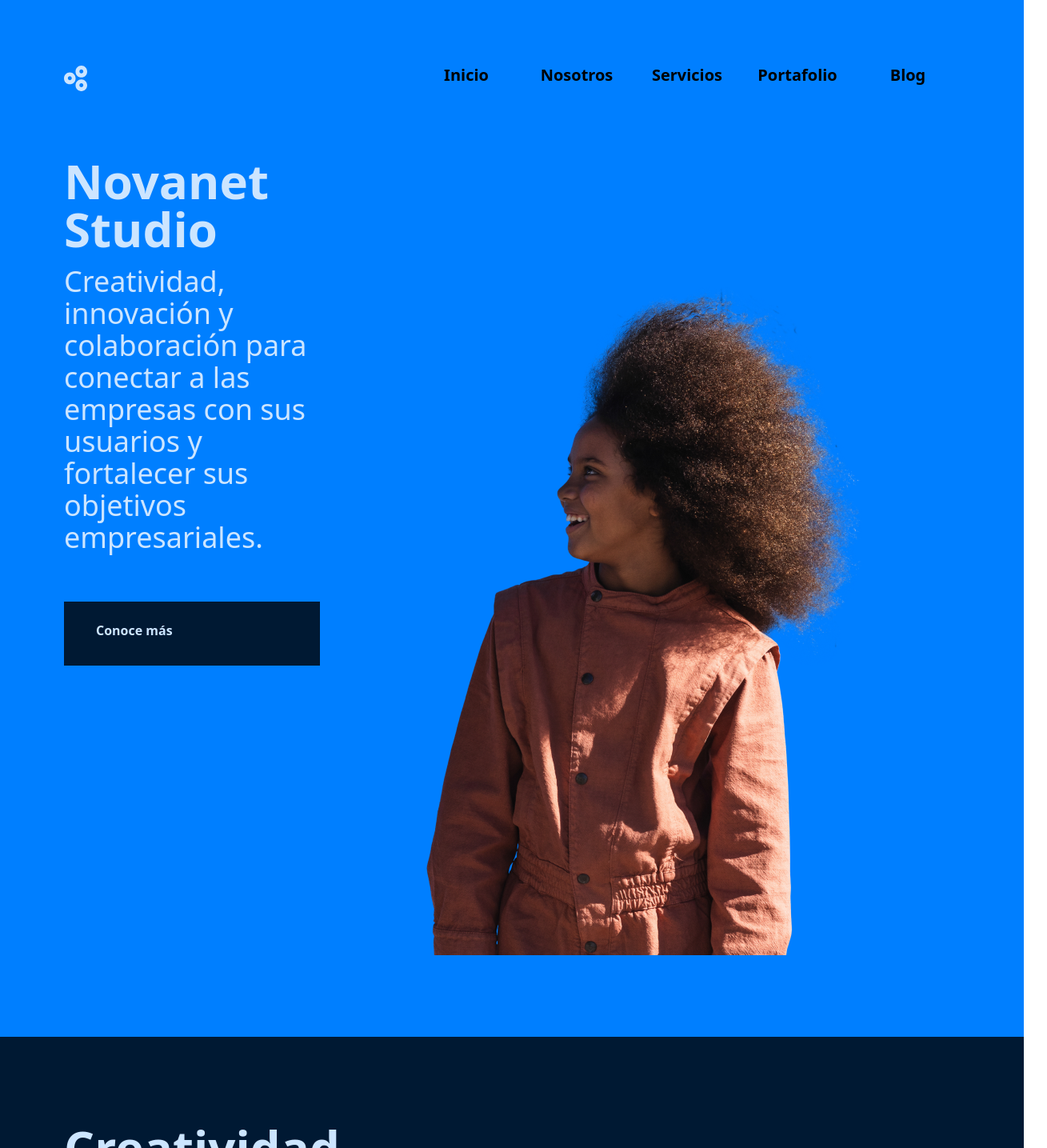
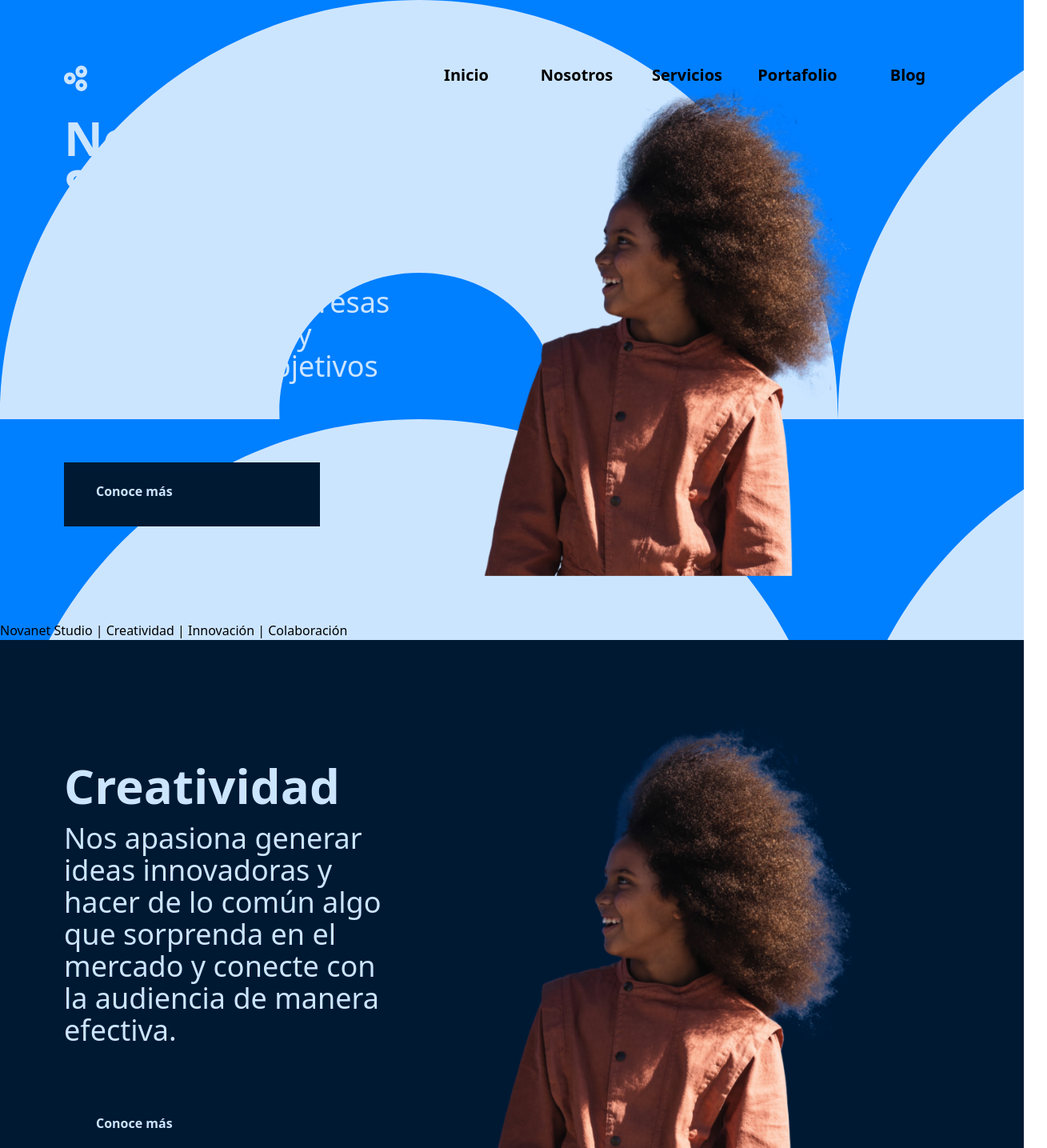
Before and after one commit to Novanet-Studio/novanet-studio, a Nuxt app: page / in a window 1280 px wide. Shown: the top 1435 px of the page at 80% size, 1309 px wide, since content can reach past the window. Built offline with nearby package versions, Linux system fonts and the light colour scheme.

Commit message:
maquetacion general

```diff
--- /dev/null
+++ b/components/app/Footer.vue
@@ -0,0 +1,5 @@
+<template>
+  <footer class="fixed bottom-0">
+    <p>Novanet Studio | Creatividad | Innovación | Colaboración</p>
+  </footer>
+</template>
--- a/components/Header.vue
+++ b/components/app/Header.vue
@@ -1,5 +1,5 @@
 <template>
-  <header class=" w-screen bg-azure sticky px-20 pt-20">
+  <header class="fixed top-0 w-screen bg-transparent px-20 pt-20">
     <nav
       class="mx-auto flex max items-center justify-between "
       aria-label="Global"
@@ -10,8 +10,7 @@
           <span class="sr-only">Your Company</span>
           <img
             class="h-8 w-auto"
-            src="../assets/images/emblema.svg"
-            alt="Logo Blanco"
+            src="~/assets/images/novanet-emblema.svg"
           />
         </a>
       </div>
--- a/components/Section.vue
+++ b/components/home/Section.vue
@@ -1,7 +1,7 @@
 <template>
-  <div class="flex items-center p-20">
+  <section class="w-screen h-screen flex items-center p-20">
     <!-- Contenedor del Texto -->
-    <div class="pb-96 w-7/12 ">
+    <div class="w-7/12">
       <!-- Título -->
       <h2 class="text-6xl text-slate-50 font-bold mb-4">{{ title }}</h2>
 
@@ -16,14 +16,11 @@
     </div>
 
     <!-- Imagen -->
-    <div class="w-5/12 relative z-30">
-      <img src="~/assets/images/vector.svg" class="relative z-30" />
-    </div>
 
     <!-- Vector decorativo debajo de la imagen principal -->
 
-    <img src="~/assets/images/novanet-hero-section.png" alt="Decorative Vector" class="w-full h-full object-cover  " />
-  </div>
+    <img src="~/assets/images/novanet-hero-section.png" alt="Decorative Vector" class="relative w-full h-full object-cover  " />
+  </section>
 
 </template>
 
--- a/layout/default.vue
+++ /dev/null
@@ -1,5 +0,0 @@
-<template>
-   <div>
-     <slot />
-   </div>
- </template>
--- /dev/null
+++ b/layouts/default.vue
@@ -0,0 +1,9 @@
+<template>
+  <div class="relative">
+    <AppHeader />
+    <main>
+      <slot />
+    </main>
+    <AppFooter />
+  </div>
+</template>
--- a/nuxt.config.ts
+++ b/nuxt.config.ts
@@ -9,5 +9,6 @@ export default defineNuxtConfig({
   tailwindcss: {
     exposeConfig: true,
     viewer: true,
-  }
+  },
+  components:true,
 })
--- a/pages/index.vue
+++ b/pages/index.vue
@@ -1,39 +1,29 @@
 <template>
-  <div class="w-screen h-screen">
   <!-- Contenedor raíz para todos los elementos -->
 
-    <div class="bg-azure">
-
-      <Header />
-
-      <div>
   <!-- Sección 1 -->
-        <Section
-          class="text-columbia-blue"
+  <HomeSection
+    class="bg-azure text-columbia-blue bg-emblem-columbia-blue "
     title="Novanet Studio"
     content="Creatividad, innovación y colaboración para conectar a las empresas con sus usuarios y fortalecer sus objetivos empresariales."
     buttonText="Conoce más"
     buttonLink="#"
     imageSrc="novanet-hero-section.png"
-          vectorSrc="Vector.svg"
   />
-      </div>
-    </div>
 
-    <div class="bg-oxford-blue ">
   <!-- Sección 1 -->
-      <Section
-        class="text-columbia-blue"
+  <HomeSection
+    class="bg-oxford-blue text-columbia-blue"
     title="Creatividad"
     content="Nos apasiona generar ideas innovadoras y hacer de lo común algo que sorprenda en el mercado y conecte con la audiencia de manera efectiva."
     buttonText="Conoce más"
     buttonLink="#"
     imageSrc="novanet-hero-section.png"
   />
-    </div>
-    <div class="bg-azure">
+
   <!-- Sección 1 -->
-      <Section
+  <HomeSection
+    class="bg-azure"
     title="Innovación"
     content="Estamos comprometidos con la búsqueda constante de nuevas tecnologías y enfoques para ofrecer soluciones avanzadas y eficientes a nuestros clientes."
     buttonText="Conoce más"
@@ -41,29 +31,14 @@
     imageSrc="novanet-hero-section.png"
     vectorSrc="Vector.svg"
   />
-    </div>
 
-    <div class="bg-columbia-blue">
   <!-- Sección 1 -->
-      <Section
+  <HomeSection
+    class="bg-columbia-blue"
     title="Colaboración"
     content="Creemos en el poder de trabajar en equipo, tanto con nuestros clientes como dentro de nuestro entorno, para alcanzar resultados excepcionales."
     buttonText="Conoce más"
     buttonLink="#"
     imageSrc="novanet-hero-section.png"
   />
-    </div>
-  </div>
 </template>
-
-<script>
-import Header from '~/components/Header.vue'
-import Section from '~/components/Section.vue'
-
-export default {
-  components: {
-    Header,
-    Section,
-  },
-}
-</script>
--- a/tailwind.config.ts
+++ b/tailwind.config.ts
@@ -19,6 +19,10 @@ module.exports = {
       'cadet-gray': '#959CA4'
     },
     extend: {
+      backgroundImage: {
+        'emblem-columbia-blue': "url('/assets/images/novanet-emblem-half-circle.svg')",
+        'footer-texture': "url('/img/footer-texture.png')",
+      },
       backgroundOpacity: ['active'],
     },
   },
```
Also changed, not shown: assets/images/novanet-emblem-half-circle.svg (renamed from assets/images/vector.svg), assets/images/novanet-emblema.svg (renamed from assets/images/emblema.svg). Lines whose indentation alone changed are shown as unchanged.
